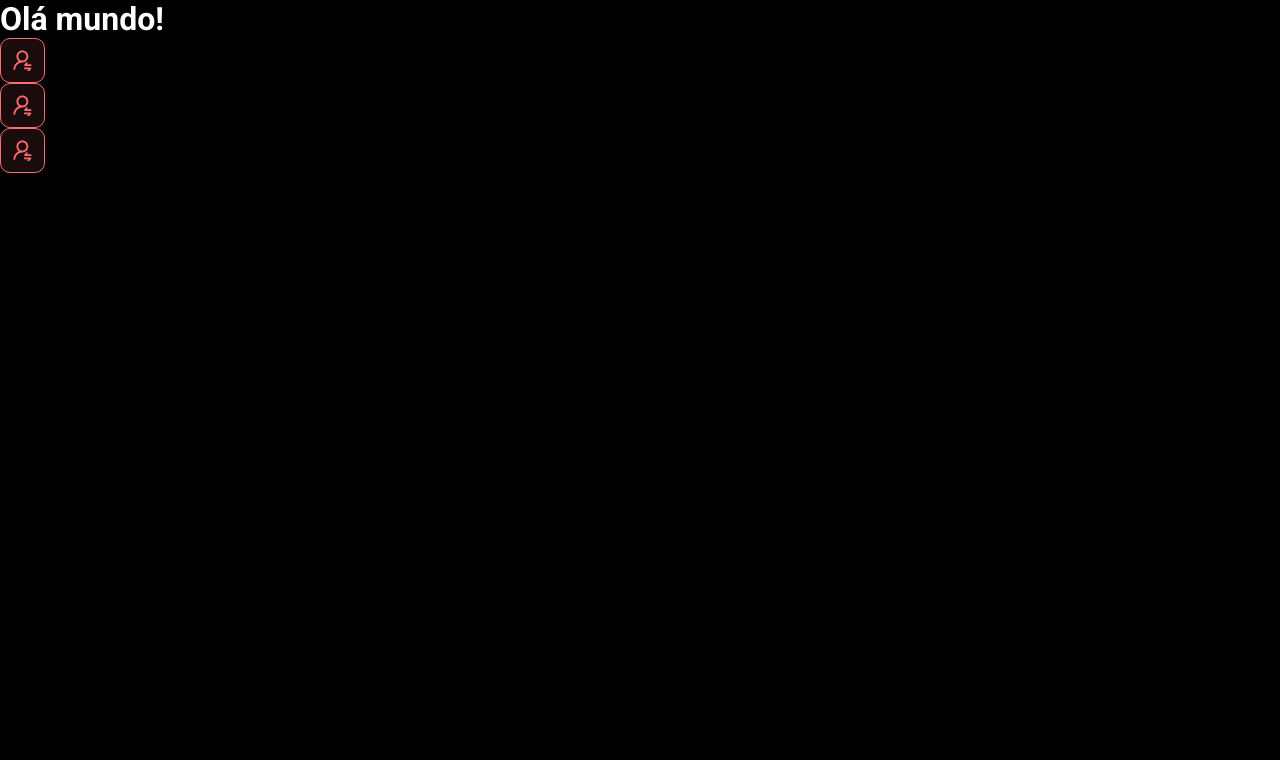
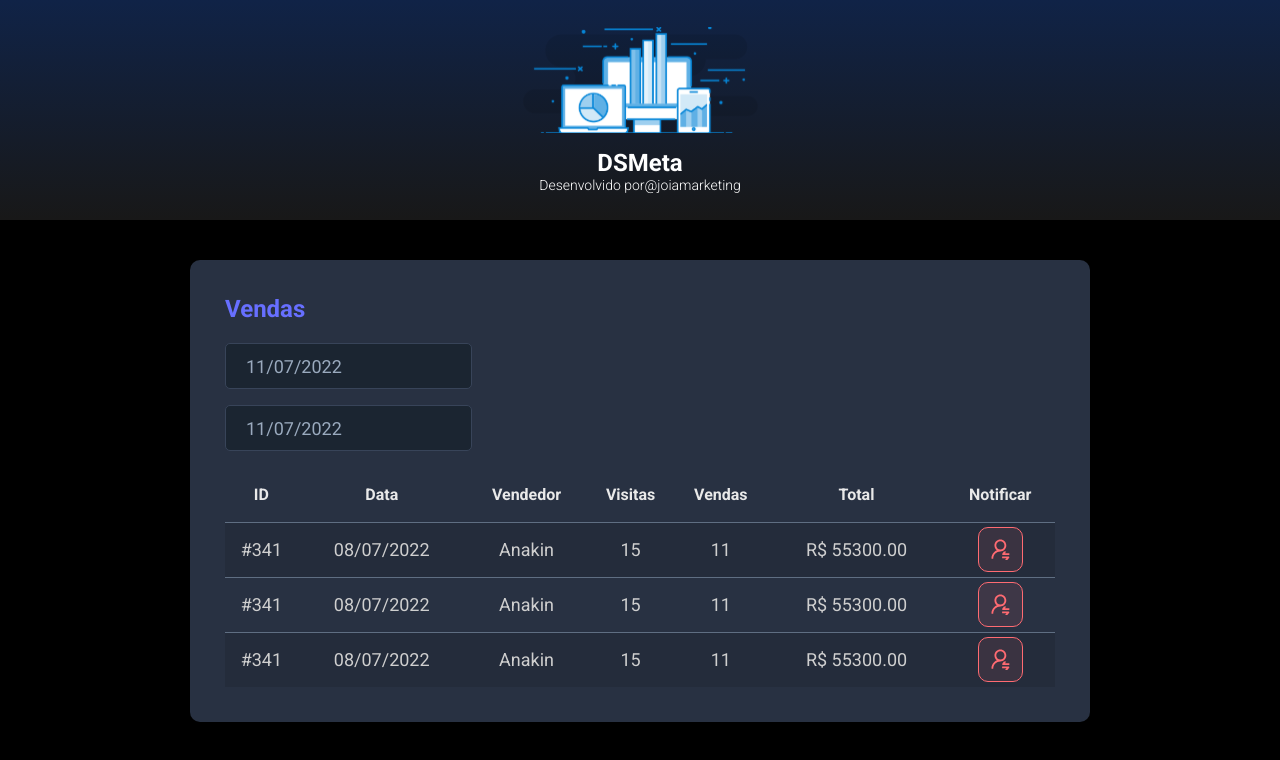
Before and after one commit to MarceloJoia/dsmeta, a React (Vite) app in the folder frontend/: page / in a window 1280 px wide. Shown: the top 760 px of the page. Built offline with nearby package versions, Linux system fonts and the light colour scheme.

Commit message:
Datepicker

```diff
--- a/frontend/package.json
+++ b/frontend/package.json
@@ -8,7 +8,9 @@
     "preview": "vite preview"
   },
   "dependencies": {
+    "@types/react-datepicker": "4.4.2",
     "react": "^18.0.0",
+    "react-datepicker": "4.8.0",
     "react-dom": "^18.0.0"
   },
   "devDependencies": {
--- a/frontend/src/App.tsx
+++ b/frontend/src/App.tsx
@@ -1,12 +1,18 @@
 import NotificationButton from "./components/NotificationButton"
+import Header from "./components/Header"
+import SalesCard from "./components/SalesCard"
 
 function App() {
   return (
     <>
-      <h1>Olá mundo!</h1>
-      <NotificationButton />
-      <NotificationButton />
-      <NotificationButton />
+      <Header />
+      <main>
+        <section id="sales">
+          <div className="dsmeta-container">
+            <SalesCard />
+          </div>
+        </section>
+      </main>
     </>
   )
 }
--- /dev/null
+++ b/frontend/src/components/Header/index.tsx
@@ -0,0 +1,21 @@
+import logo from '../../assets/img/logo-dsmeta.svg'
+import './style.css'
+
+function Header() {
+    return (
+        <header>
+            <div className="dsmeta-logo-container">
+                <img src={logo} alt="DSMeta" />
+                <h1>DSMeta</h1>
+                <p>
+                    Desenvolvido por
+                    <a href="https://www.instagram.com/joiamarketing/" target="_blank">
+                        @joiamarketing
+                    </a>
+                </p>
+            </div>
+        </header>
+    )
+}
+
+export default Header
--- /dev/null
+++ b/frontend/src/components/Header/style.css
@@ -0,0 +1,27 @@
+header {
+    background: linear-gradient(180deg, #102347 0%, #181818 100%);
+    height: 220px;
+    display: flex;
+    align-items: center;
+    justify-content: center;
+}
+
+.dsmeta-logo-container {
+    display: flex;
+    flex-direction: column;
+    align-items: center;
+}
+
+.dsmeta-logo-container img {
+    width: 235px;
+}
+
+.dsmeta-logo-container h1 {
+    margin-top: 15px;
+    font-size: 24px;
+}
+
+.dsmeta-logo-container p {
+    font-size: 14px;
+    font-weight: 300;
+}
--- /dev/null
+++ b/frontend/src/components/SalesCard/index.tsx
@@ -0,0 +1,92 @@
+import DatePicker from "react-datepicker";
+import "react-datepicker/dist/react-datepicker.css";
+import NotificationButton from '../NotificationButton'
+
+import './style.css'
+
+function SalesCard() {
+    return (
+        <div className="dsmeta-card">
+
+            <h2 className="dsmeta-sales-title">Vendas</h2>
+            <div>
+                <div className="dsmeta-form-control-container">
+                    <DatePicker
+                        selected={new Date()}
+                        onChange={(date: Date) => { }}
+                        className="dsmeta-form-control"
+                        dateFormat="dd/MM/yyyy"
+                    />
+                </div>
+                <div className="dsmeta-form-control-container">
+                    <DatePicker
+                        selected={new Date()}
+                        onChange={(date: Date) => { }}
+                        className="dsmeta-form-control"
+                        dateFormat="dd/MM/yyyy"
+                    />
+                </div>
+            </div>
+
+            <div>
+                <table className="dsmeta-sales-table">
+                    <thead>
+                        <tr>
+                            <th className="show992">ID</th>
+                            <th className="show576">Data</th>
+                            <th>Vendedor</th>
+                            <th className="show992">Visitas</th>
+                            <th className="show992">Vendas</th>
+                            <th>Total</th>
+                            <th>Notificar</th>
+                        </tr>
+                    </thead>
+                    <tbody>
+                        <tr>
+                            <td className="show992">#341</td>
+                            <td className="show576">08/07/2022</td>
+                            <td>Anakin</td>
+                            <td className="show992">15</td>
+                            <td className="show992">11</td>
+                            <td>R$ 55300.00</td>
+                            <td>
+                                <div className="dsmeta-red-btn-container">
+                                    <NotificationButton />
+                                </div>
+                            </td>
+                        </tr>
+                        <tr>
+                            <td className="show992">#341</td>
+                            <td className="show576">08/07/2022</td>
+                            <td>Anakin</td>
+                            <td className="show992">15</td>
+                            <td className="show992">11</td>
+                            <td>R$ 55300.00</td>
+                            <td>
+                                <div className="dsmeta-red-btn-container">
+                                    <NotificationButton />
+                                </div>
+                            </td>
+                        </tr>
+                        <tr>
+                            <td className="show992">#341</td>
+                            <td className="show576">08/07/2022</td>
+                            <td>Anakin</td>
+                            <td className="show992">15</td>
+                            <td className="show992">11</td>
+                            <td>R$ 55300.00</td>
+                            <td>
+                                <div className="dsmeta-red-btn-container">
+                                    <NotificationButton />
+                                </div>
+                            </td>
+                        </tr>
+                    </tbody>
+
+                </table>
+            </div>
+        </div>
+    )
+}
+
+export default SalesCard
--- /dev/null
+++ b/frontend/src/components/SalesCard/style.css
@@ -0,0 +1,99 @@
+.dsmeta-card {
+    background-color: #283142;
+    border-radius: 10px;
+    padding: 30px 10px;
+}
+
+.dsmeta-sales-title {
+    color: #676fff;
+    font-size: 24px;
+    margin-bottom: 20px;
+}
+
+.dsmeta-form-control-container {
+    margin-bottom: 16px;
+    max-width: 300px;
+}
+
+.dsmeta-form-control {
+    width: 100%;
+    height: 46px;
+    background-color: #1b2531;
+    border: 1px solid #384459;
+    border-radius: 5px;
+    color: #9aaabe;
+    padding: 0 20px;
+    font-size: 18px;
+}
+
+.dsmeta-sales-table {
+    width: 100%;
+    border-spacing: 0;
+    border-collapse: collapse;
+}
+
+.dsmeta-sales-table thead {
+    height: 55px;
+    font-size: 16px;
+    color: #e9e9e9;
+    font-weight: 700;
+}
+
+.dsmeta-sales-table tbody {
+    font-size: 14px;
+    font-weight: 400;
+    color: #cfcfcf;
+    text-align: center;
+}
+
+.dsmeta-sales-table tbody tr {
+    height: 74px;
+    border-top: 1px solid #5f6e82;
+}
+
+.dsmeta-sales-table tbody tr:hover>td {
+    background-color: #384459;
+}
+
+.dsmeta-sales-table tbody tr:nth-child(odd) {
+    background-color: #242c3b;
+}
+
+.dsmeta-red-btn-container {
+    display: flex;
+    justify-content: center;
+}
+
+.show576 {
+    display: none;
+}
+
+.show992 {
+    display: none;
+}
+
+@media (min-width: 576px) {
+    .show576 {
+        display: table-cell;
+    }
+
+    .dsmeta-card {
+        padding: 35px;
+    }
+
+    .dsmeta-sales-table tbody tr {
+        height: 55px;
+    }
+
+    .dsmeta-sales-table tbody {
+        font-size: 18px;
+    }
+}
+
+@media (min-width: 992px) {
+    .show992 {
+        display: table-cell;
+    }
+}
+
+Footer © 2022 GitHub, Inc.
--- a/frontend/src/index.css
+++ b/frontend/src/index.css
@@ -19,3 +19,13 @@
   color: unset;
   text-decoration: none;
 }
+
+.dsmeta-container {
+  width: 100%;
+  max-width: 900px;
+  margin: 0 auto;
+}
+
+#sales {
+  padding: 40px 10px;
+}
```
Also changed, not shown: frontend/src/assets/img/logo-dsmeta.svg (added), 1 other file (tests, documents, lock files or other folders).
